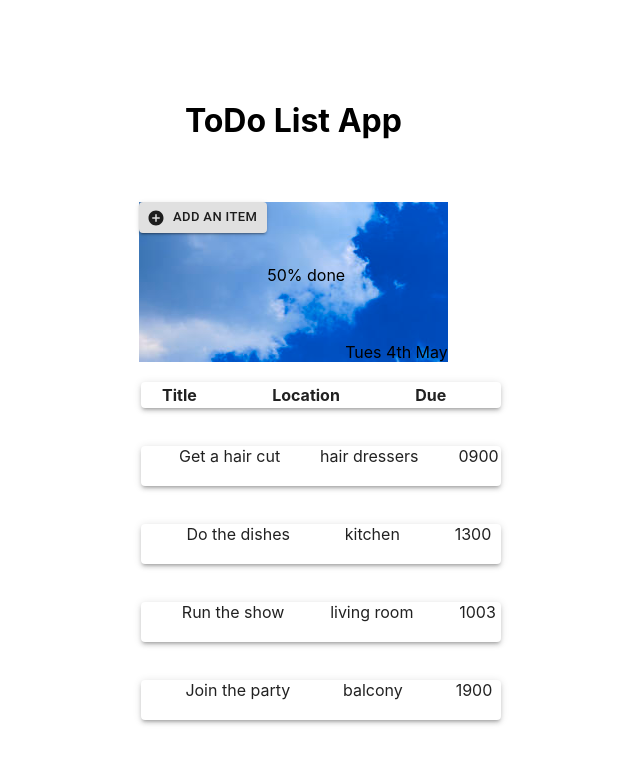
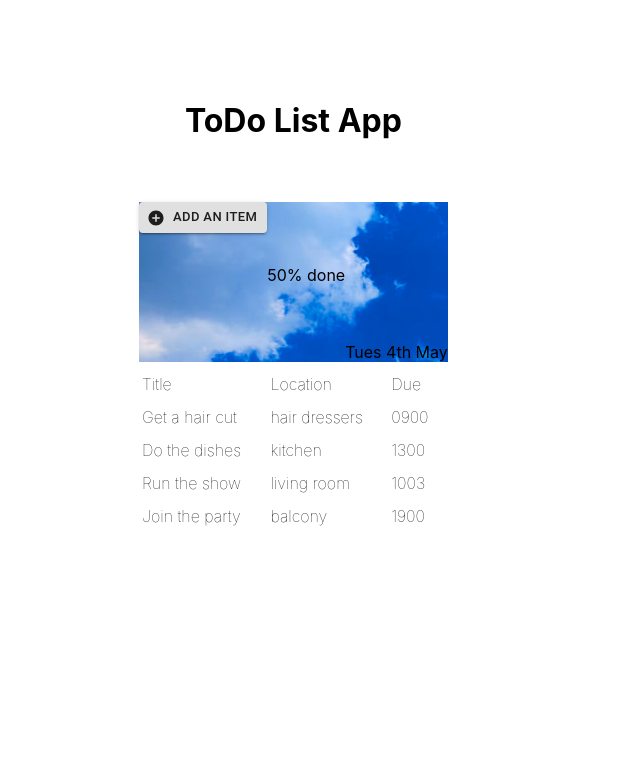
Before and after one commit to indisaurusrex/todo-react, a React (Create React App) app: page / in a window 1280 px wide. Shown: the top 764 px of the page, without its empty margins (373-1013 px from the left). Built offline with nearby package versions, Linux system fonts and the light colour scheme.

Commit message:
Static mock complete with table of todo items instead of flexbox table

```diff
--- a/src/App.css
+++ b/src/App.css
@@ -81,3 +81,14 @@ body {
 .flex-item {
   flex: auto;
 }
+
+th {
+  font-weight: lighter;
+  text-align: left;
+  padding-right: 10px;
+  padding-top: 10px;
+}
+
+table {
+  width: 100%;
+}
--- a/src/App.js
+++ b/src/App.js
@@ -3,7 +3,6 @@ import React from "react";
 import sun from "./sunandclouds.jpeg";
 import Button from "@material-ui/core/Button";
 import AddCircleIcon from "@material-ui/icons/AddCircle";
-import Paper from "@material-ui/core/Paper";
 
 let todos = [
   {
@@ -103,7 +102,13 @@ class TodoList extends React.Component {
     const rows = [];
 
     this.props.items.forEach((item) => {
-      rows.push(<TodoItem item={item} />);
+      rows.push(
+        <tr>
+          <th>{item.title}</th>
+          <th>{item.location}</th>
+          <th>{item.dueTime}</th>
+        </tr>
+      );
     });
 
     return (
@@ -111,41 +116,14 @@ class TodoList extends React.Component {
         <table>
           <thead>
             <tr>
-              <Paper elevation={3} style={{ width: "150%" }}>
-                <div className="todo-item-container">
-                  <div className="flex-item">
-                    <th>Title</th>
-                  </div>
-                  <div className="flex-item">
-                    <th>Location</th>
-                  </div>
-                  <div className="flex-item">
-                    <th>Due</th>
-                  </div>
-                </div>
-              </Paper>
+              <th>Title</th>
+              <th>Location</th>
+              <th>Due</th>
             </tr>
           </thead>
           <tbody>{rows}</tbody>
         </table>
       </div>
-    );
-  }
-}
-
-class TodoItem extends React.Component {
-  render() {
-    const item = this.props.item;
-    return (
-      <tr>
-        <Paper elevation={3} style={{ width: '150%' }}>
-          <div className="todo-item-container" style={{ height: '40px' }}>
-            <div className="flex-item">{item.title}</div>
-            <div className="flex-item">{item.location}</div>
-            <div className="flex-item">{item.dueTime}</div>
-          </div>
-        </Paper>
-      </tr>
     );
   }
 }
```
